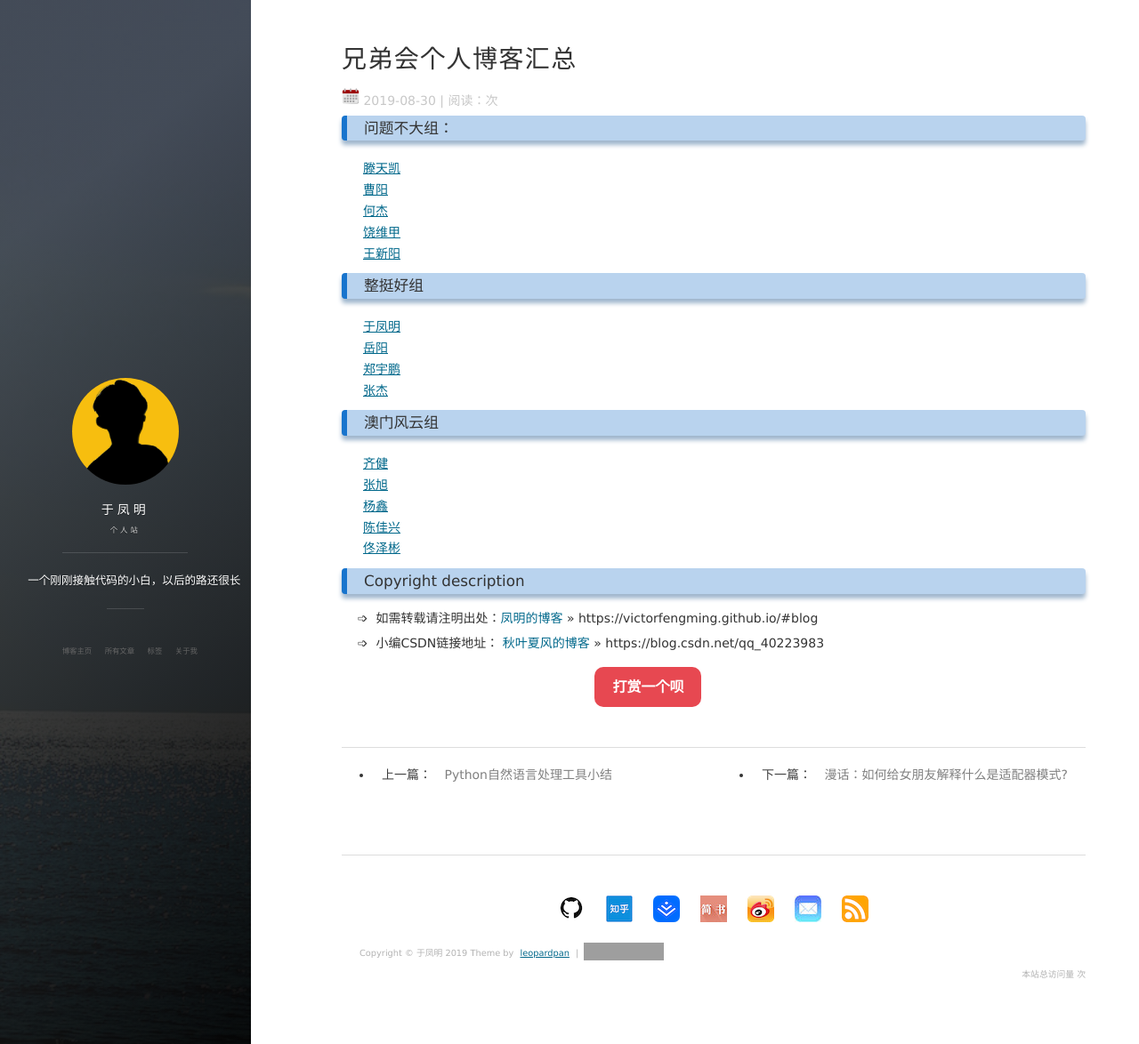
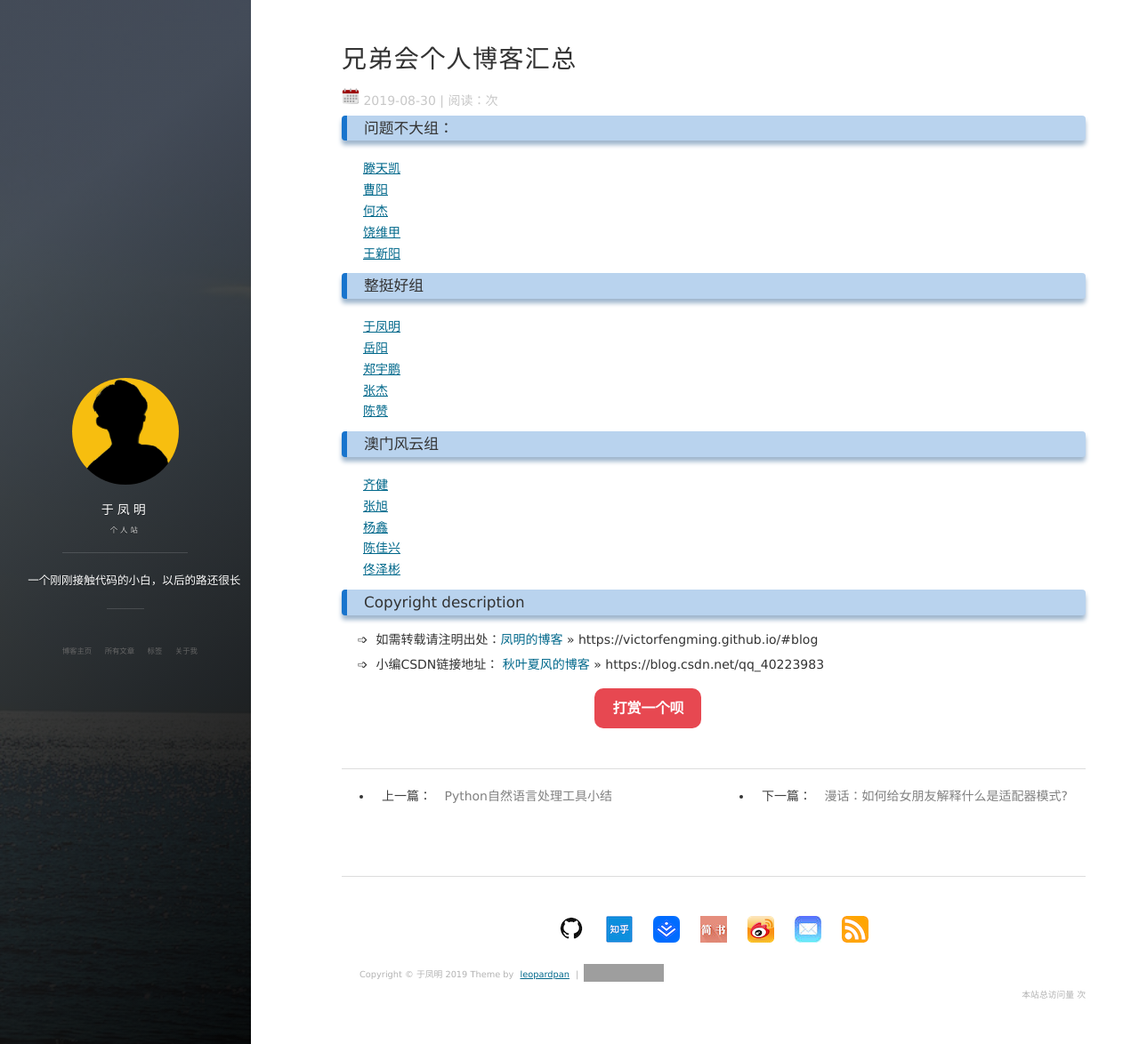
Before and after one commit to victorfengming/victorfengming.github.io.leopardpan, a Jekyll site: the page built from _posts/xdh/2019-08-30-xdh-blogs.md, in a window 1280 px wide and 1174 px high. Shown: the whole window at 89% size. Built offline with Jekyll 4.4.1, drawn with Linux system fonts in a browser that asks for light colours; nearby versions of some CDN libraries; comment, search, counter and statistics services are not loaded; grey boxes are pictures that could not be loaded.

Commit message:
兄弟会个人博客汇总更新

```diff
--- a/_posts/xdh/2019-08-30-xdh-blogs.md
+++ b/_posts/xdh/2019-08-30-xdh-blogs.md
@@ -16,7 +16,8 @@ tags: Index XDH
 [于凤明](https://victorfengming.github.io/)
 [岳阳](https://1978413822.github.io/)
 [郑宇鹏](https://zhengyupengzz.github.io)
-[张杰](https://awa-JieSang.github.io)
+[张杰](https://jiesangqaq.github.io/)
+[陈赞](https://llzanz.github.io/)
 
 ### 澳门风云组
 [齐健](https://qijian160.github.io/)
```
